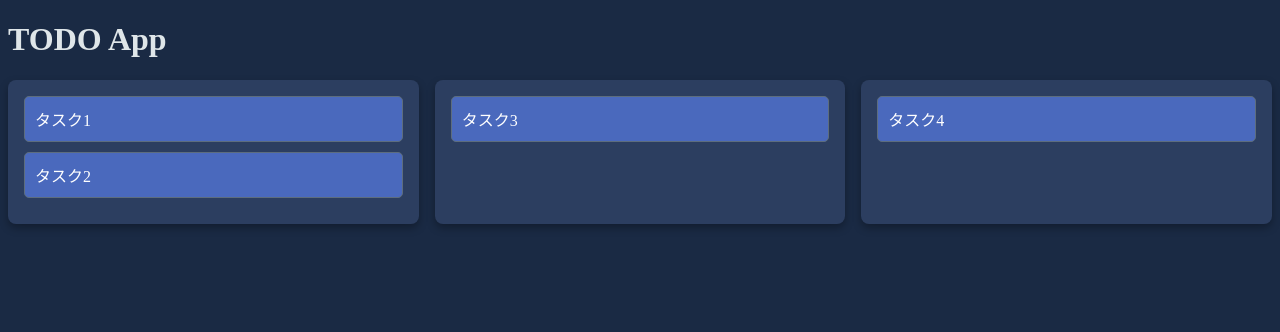
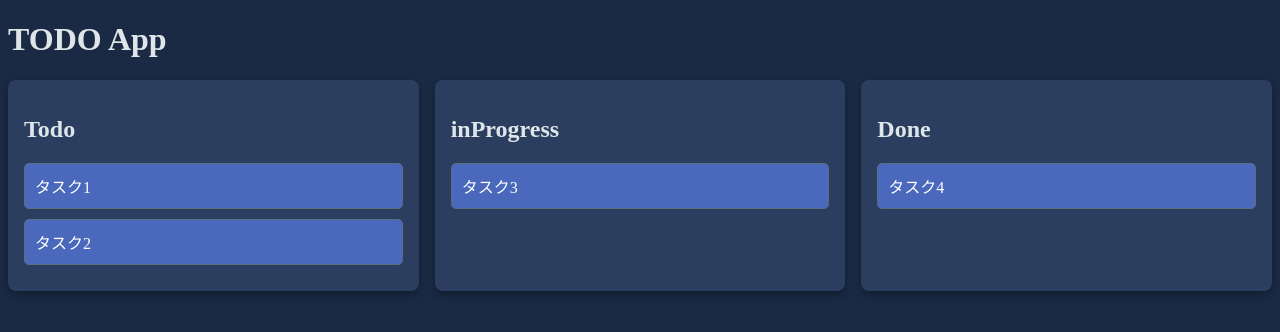
Before and after one commit to shoooooou/todo_front, a Nuxt app: page /todolist in a window 1280 px wide. Shown: the top 332 px of the page. Built offline with nearby package versions, Linux system fonts and the light colour scheme.

Commit message:
看板に題名を追加

```diff
--- a/pages/todolist/index.vue
+++ b/pages/todolist/index.vue
@@ -4,36 +4,34 @@
       <h1>TODO App</h1>
       <div class="kanban-board">
         <draggable class="kanban-column" v-model="todoTasks" group="tasks">
+          <template #header>
+            <h2>Todo</h2>
+          </template>
           <template #item="{ element }">
             <div class="kanban-item">{{ element.name }}</div>
           </template>
-          <h2>Todo</h2>
           <div v-for="task in todoTasks" :key="task.id" class="kanban-item">
             {{ task.name }}
           </div>
         </draggable>
-        <draggable
-          class="kanban-column"
-          v-model="inProgressTasks"
-          group="tasks"
-        >
+        <draggable class="kanban-column" v-model="inProgressTasks" group="tasks">
+          <template #header>
+            <h2>inProgress</h2>
+          </template>
           <template #item="{ element }">
             <div class="kanban-item">{{ element.name }}</div>
           </template>
-          <h2>In Progress</h2>
-          <div
-            v-for="task in inProgressTasks"
-            :key="task.id"
-            class="kanban-item"
-          >
+          <div v-for="task in inProgressTasks" :key="task.id" class="kanban-item">
             {{ task.name }}
           </div>
         </draggable>
         <draggable class="kanban-column" v-model="doneTasks" group="tasks">
+          <template #header>
+            <h2>Done</h2>
+          </template>
           <template #item="{ element }">
             <div class="kanban-item">{{ element.name }}</div>
           </template>
-          <h2>Done</h2>
           <div v-for="task in doneTasks" :key="task.id" class="kanban-item">
             {{ task.name }}
           </div>
@@ -42,6 +40,7 @@
     </main>
   </div>
 </template>
+
 
 <script setup lang="ts">
 import { ref } from "vue";
```
